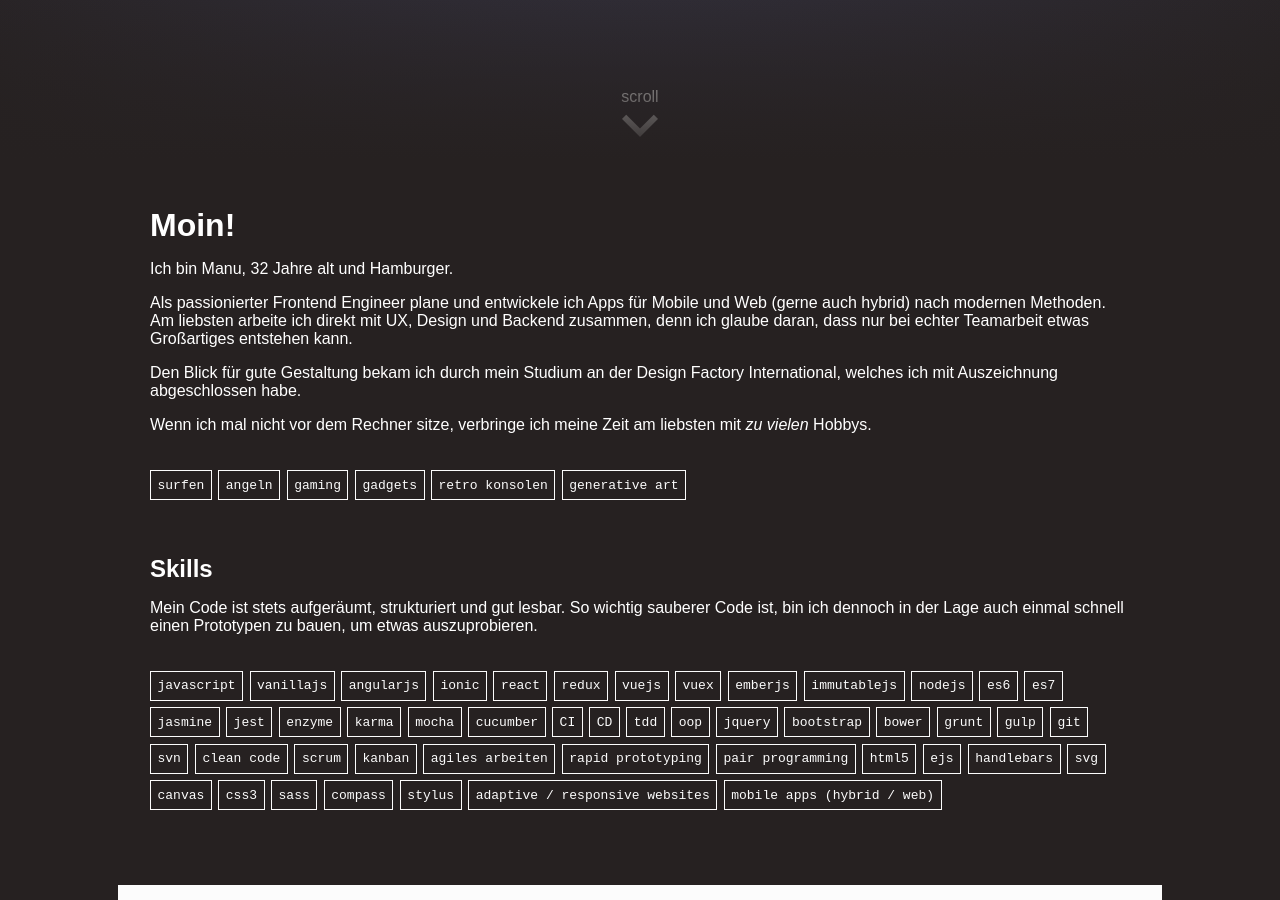
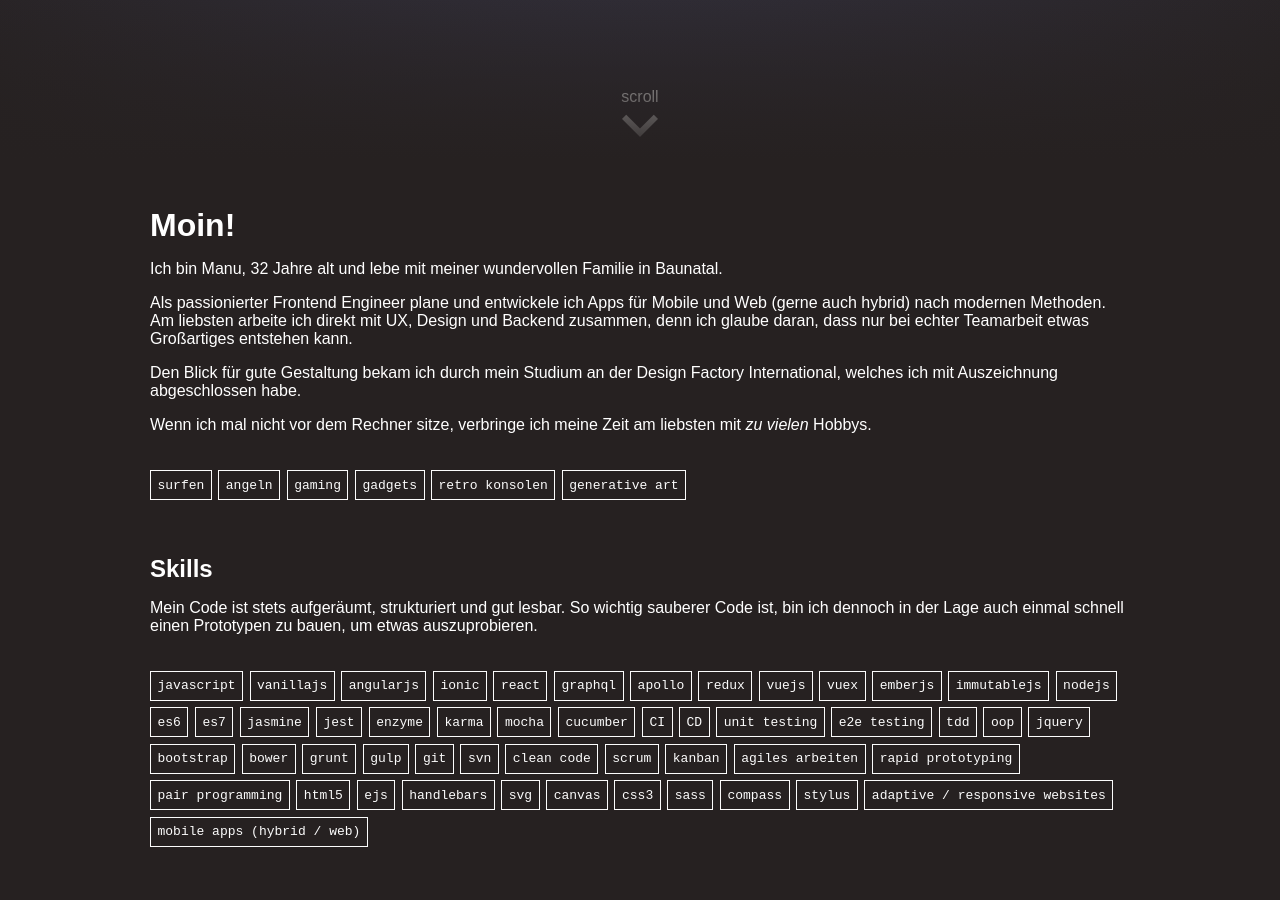
Before and after one commit to manurg/manurg.github.io, a Jekyll site: the page built from index.html, in a window 1280 px wide and 900 px high, scrolled down 741 px. Built offline with Jekyll 4.4.1, drawn with Linux system fonts in a browser that asks for light colours; some web fonts are replaced.

Commit message:
Update personal info

```diff
--- a/index.html
+++ b/index.html
@@ -20,7 +20,7 @@ title: Manuel Rodriguez - Frontend Engineer aus Hamburg
 
   <section class="content-container">
     <h1>Moin!</h1>
-    <p>Ich bin Manu, 32 Jahre alt und Hamburger.</p>
+    <p>Ich bin Manu, 32 Jahre alt und lebe mit meiner wundervollen Familie in Baunatal.</p>
     <p>
       Als passionierter Frontend Engineer plane und entwickele ich Apps für Mobile und Web (gerne auch hybrid) nach
       modernen Methoden. Am liebsten arbeite ich direkt mit UX, Design und Backend zusammen, denn ich glaube
@@ -52,6 +52,8 @@ title: Manuel Rodriguez - Frontend Engineer aus Hamburg
         <li>angularjs</li>
         <li>ionic</li>
         <li>react</li>
+        <li>graphql</li>
+        <li>apollo</li>
         <li>redux</li>
         <li>vuejs</li>
         <li>vuex</li>
@@ -68,6 +70,8 @@ title: Manuel Rodriguez - Frontend Engineer aus Hamburg
         <li>cucumber</li>
         <li>CI</li>
         <li>CD</li>
+        <li>unit testing</li>
+        <li>e2e testing</li>
         <li>tdd</li>
         <li>oop</li>
         <li>jquery</li>
```
